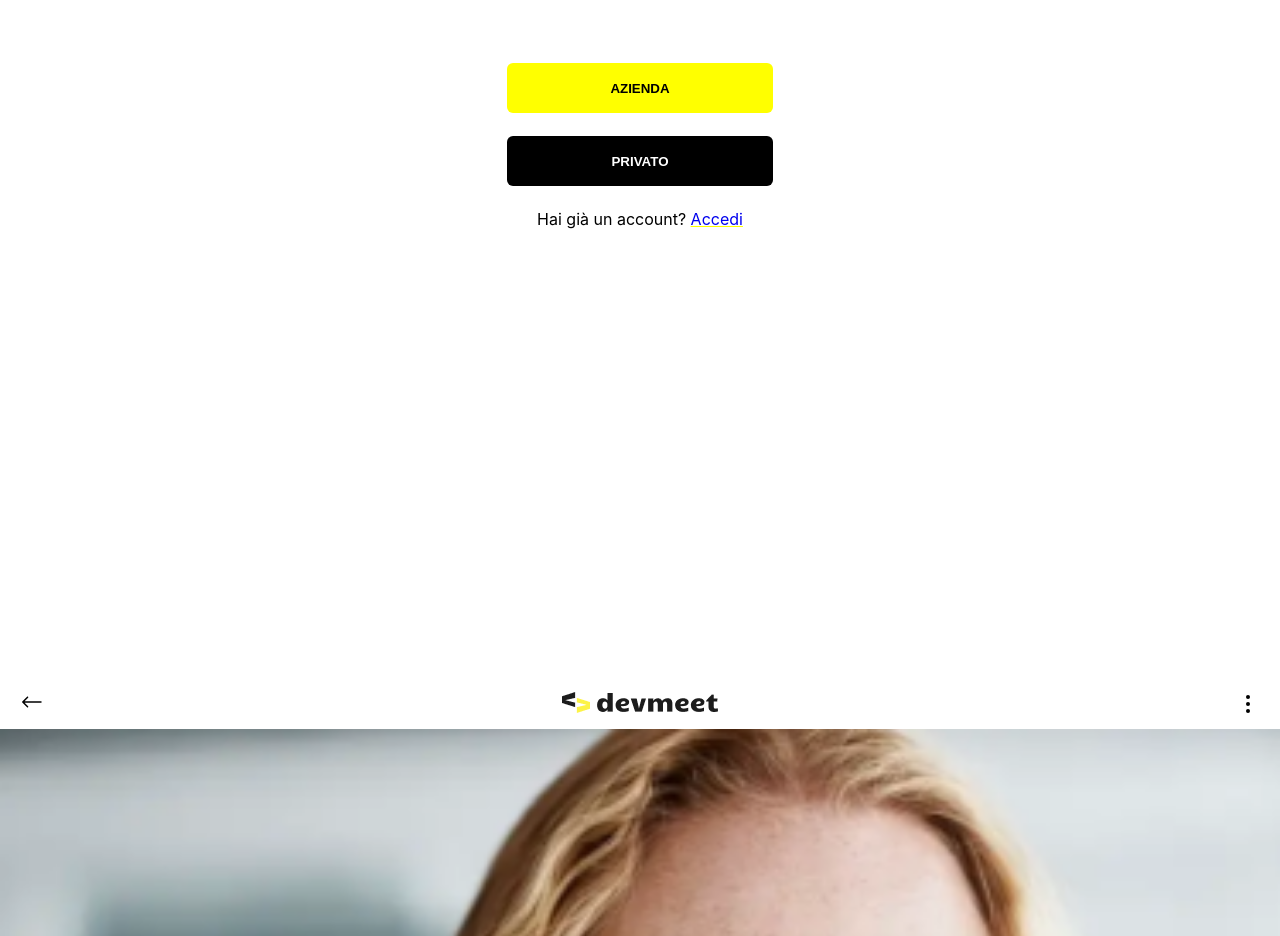
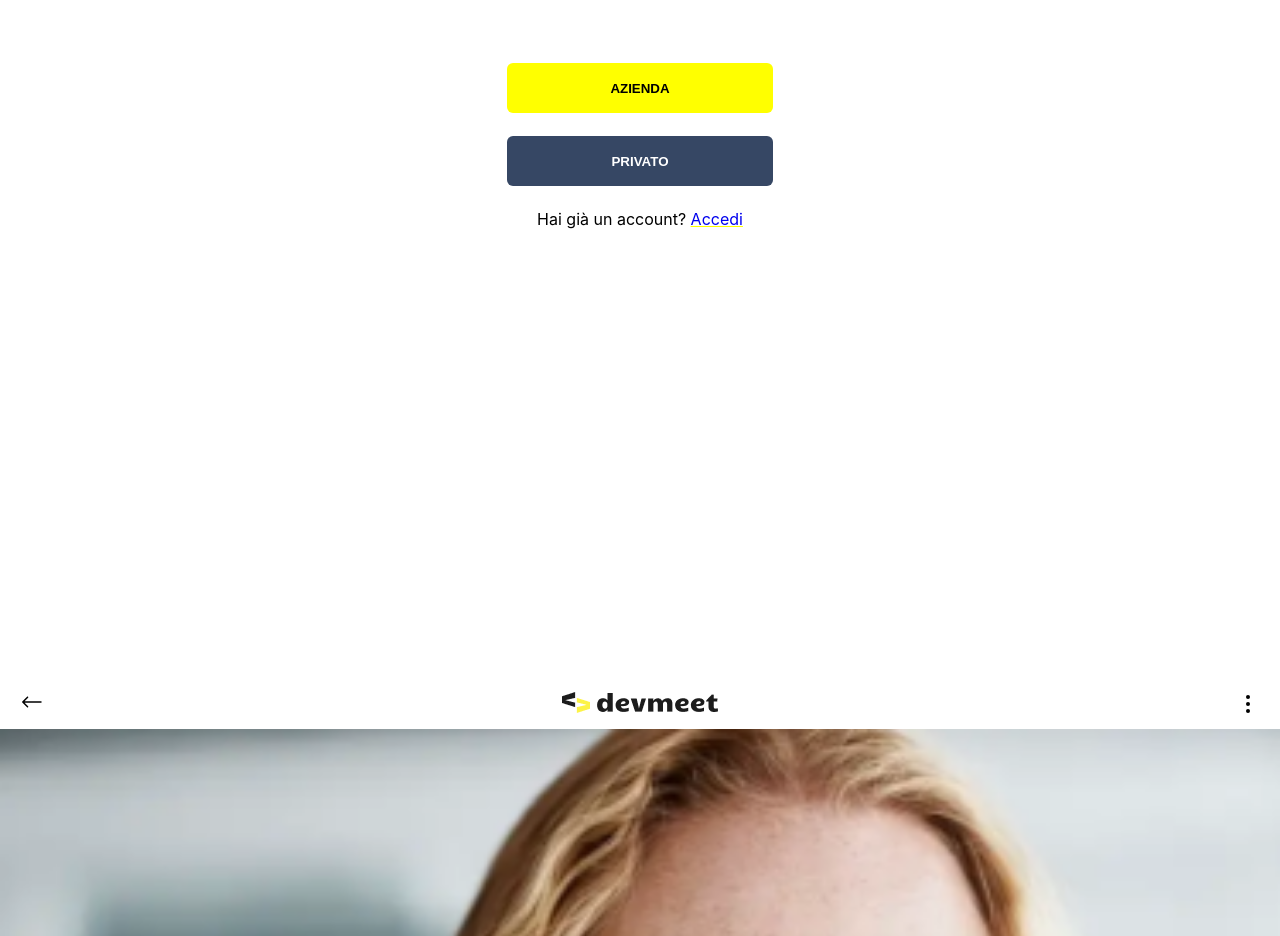
Before and after one commit to Emiliano-S/devmeet, a React (Create React App) app: page / in a window 1280 px wide. Shown: the part 921-1857 px from the top of the page. Built offline with nearby package versions, Linux system fonts and the light colour scheme; the HTML template or start-up script is replaced by a standard one.

Commit message:
local pull

```diff
--- a/src/components/LandingPage.js
+++ b/src/components/LandingPage.js
@@ -19,7 +19,7 @@ const LandingPage = () => {
                         <Button lowOp text={"ACCEDI"} wd={"266px"} bgColor={'yellow'} textColor={'black'} wg={'bold'} hg={'50px'}/>
                     </div>
                     <div className="landingPage-login-button">
-                        <Button selectButton text={"CREA ACCOUNT"} wd={'266px'} bgColor={'white'} textColor={'black'} wg={'bold'} hg={'50px'}/>
+                        <Button lowOp text={"CREA ACCOUNT"} wd={'266px'} bgColor={'white'} textColor={'black'} wg={'bold'} hg={'50px'}/>
                     </div>
                 </div>
             </div>
--- a/src/components/NavBar.js
+++ b/src/components/NavBar.js
@@ -1,4 +1,5 @@
 export function NavBar({options, back}) {
+    //INSERENDO options E back COME PROPS ALLA NAVBAR POSSIAMO AGGIUNGERE IL MENU OPZIONI E LA FRECCIA A SINISTRA
   return (
     <div className="NavBar">
       <div className="NavBarBackContainer">
--- a/src/components/SignUp.js
+++ b/src/components/SignUp.js
@@ -15,7 +15,7 @@ const SignUp = () => {
                 <Button lowOp text={'AZIENDA'} bgColor={'yellow'} textColor={'black'} wd={'266px'} hg={'50px'} wg={'bold'}/>
                 </div>
                 <div className="signUp-button">
-                <Button lowOp text={'PRIVATO'} bgColor={'black'} textColor={'white'} wd={'266px'} hg={'50px'} wg={'bold'}/>
+                <Button lowOp text={'PRIVATO'} bgColor={'#364764'} textColor={'white'} wd={'266px'} hg={'50px'} wg={'bold'}/>
                 </div>
             </div>
             <div className="signUp-already-signed">
```
